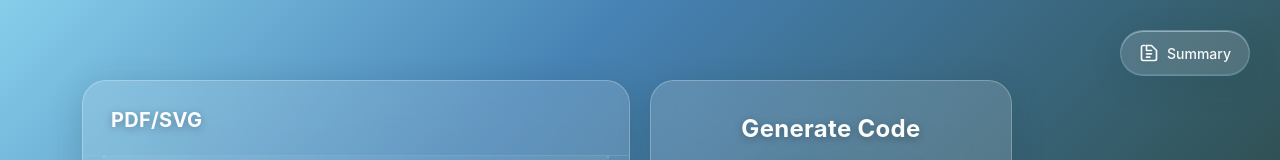
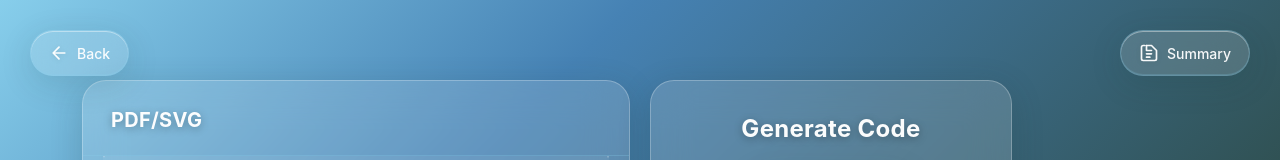
Before and after one commit to CodeNKoffee/talktotech-ai, a React (Vite) app in the folder my-app/: page /plantuml in a window 1280 px wide. Shown: the top 160 px of the page. Built offline with nearby package versions, Linux system fonts and the light colour scheme.

Commit message:
added back button

```diff
--- a/my-app/src/react-components/PlantUMLDisplay.css
+++ b/my-app/src/react-components/PlantUMLDisplay.css
@@ -14,6 +14,50 @@
 .plantuml-display button:active,
 .plantuml-display button:focus-visible {
   outline: none !important;
+}
+
+/* Back Button */
+.back-button {
+  position: fixed;
+  top: 30px;
+  left: 30px;
+  display: flex;
+  align-items: center;
+  gap: 8px;
+  padding: 12px 18px;
+  background: rgba(255, 255, 255, 0.15);
+  backdrop-filter: blur(20px);
+  border: 1px solid rgba(135, 206, 235, 0.3);
+  border-radius: 50px;
+  color: rgba(255, 255, 255, 0.95);
+  font-size: 14px;
+  font-weight: 500;
+  cursor: pointer;
+  transition: all 0.3s ease;
+  box-shadow:
+    0 8px 32px rgba(30, 58, 58, 0.15),
+    inset 0 1px 0 rgba(255, 255, 255, 0.4),
+    inset 0 -1px 0 rgba(135, 206, 235, 0.2);
+  z-index: 1000;
+  font-family: -apple-system, BlinkMacSystemFont, 'Segoe UI', Roboto, sans-serif;
+}
+
+.back-button:hover {
+  transform: translateY(-2px);
+  background: rgba(255, 255, 255, 0.2);
+  box-shadow:
+    0 12px 40px rgba(30, 58, 58, 0.25),
+    inset 0 1px 0 rgba(255, 255, 255, 0.5),
+    inset 0 -1px 0 rgba(70, 130, 180, 0.3);
+}
+
+.back-button:focus,
+.back-button:active {
+  outline: none;
+}
+
+.back-button svg {
+  filter: drop-shadow(0 1px 2px rgba(0, 0, 0, 0.1));
 }
 
 .plantuml-container {
--- a/my-app/src/react-components/PlantUMLDisplay.jsx
+++ b/my-app/src/react-components/PlantUMLDisplay.jsx
@@ -1,5 +1,5 @@
 import React, { useState } from 'react';
-import { useLocation } from 'react-router-dom';
+import { useLocation, useNavigate } from 'react-router-dom';
 import './PlantUMLDisplay.css';
 import SummaryButton from './SummaryButton';
 import GenerateCodeButton from './GenerateCodeButton';
@@ -9,6 +9,7 @@ import CodePopup from './CodePopup';
 
 const PlantUMLDisplay = () => {
   const location = useLocation();
+  const navigate = useNavigate();
   const [showSummary, setShowSummary] = useState(false);
   const [showCodePopup, setShowCodePopup] = useState(false);
 
@@ -49,8 +50,20 @@ const PlantUMLDisplay = () => {
     setShowCodePopup(false);
   };
 
+  const handleGoBack = () => {
+    navigate('/');
+  };
+
   return (
     <div className="plantuml-display">
+      {/* Back Button */}
+      <button className="back-button" onClick={handleGoBack}>
+        <svg width="20" height="20" viewBox="0 0 24 24" fill="none" xmlns="http://www.w3.org/2000/svg">
+          <path d="M19 12H5M12 19L5 12L12 5" stroke="currentColor" strokeWidth="2" strokeLinecap="round" strokeLinejoin="round"/>
+        </svg>
+        Back
+      </button>
+
       {/* Summary Button */}
       <SummaryButton
         onToggle={toggleSummary}
```
Also changed, not shown: my-app/src/context/RecordingContext.jsx (added, +68 -0 lines).
